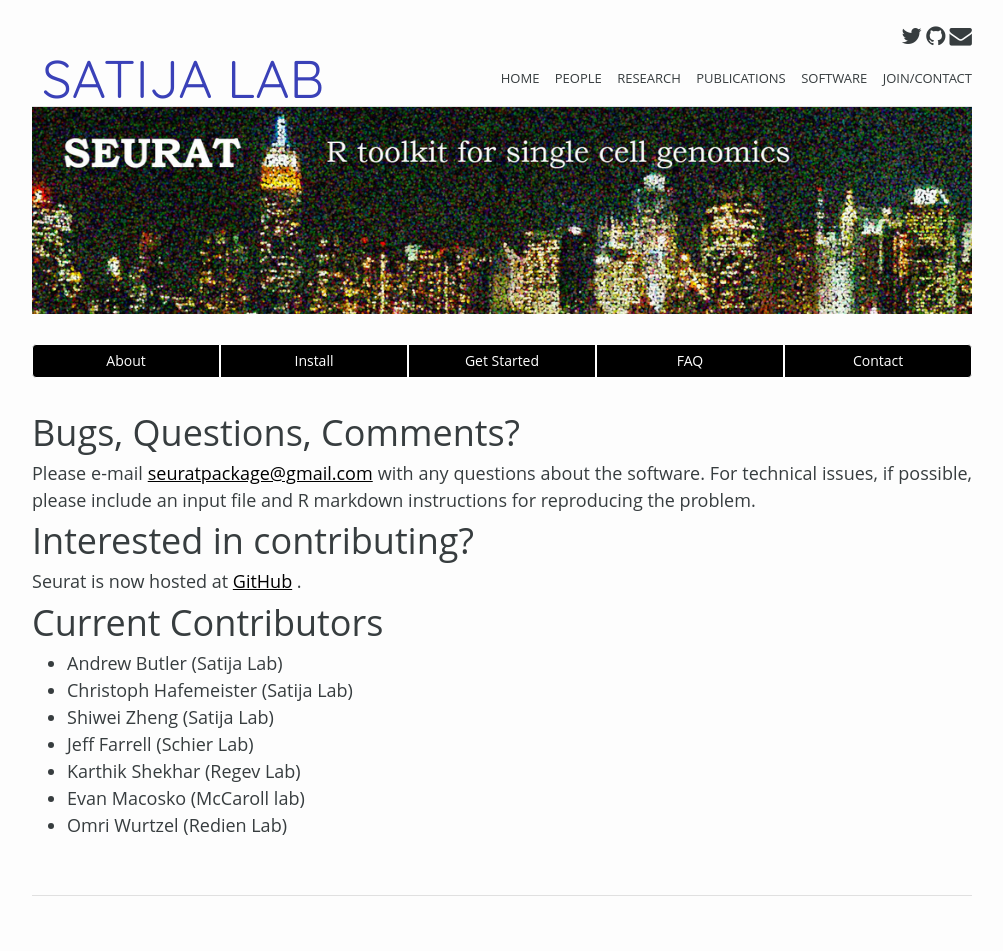
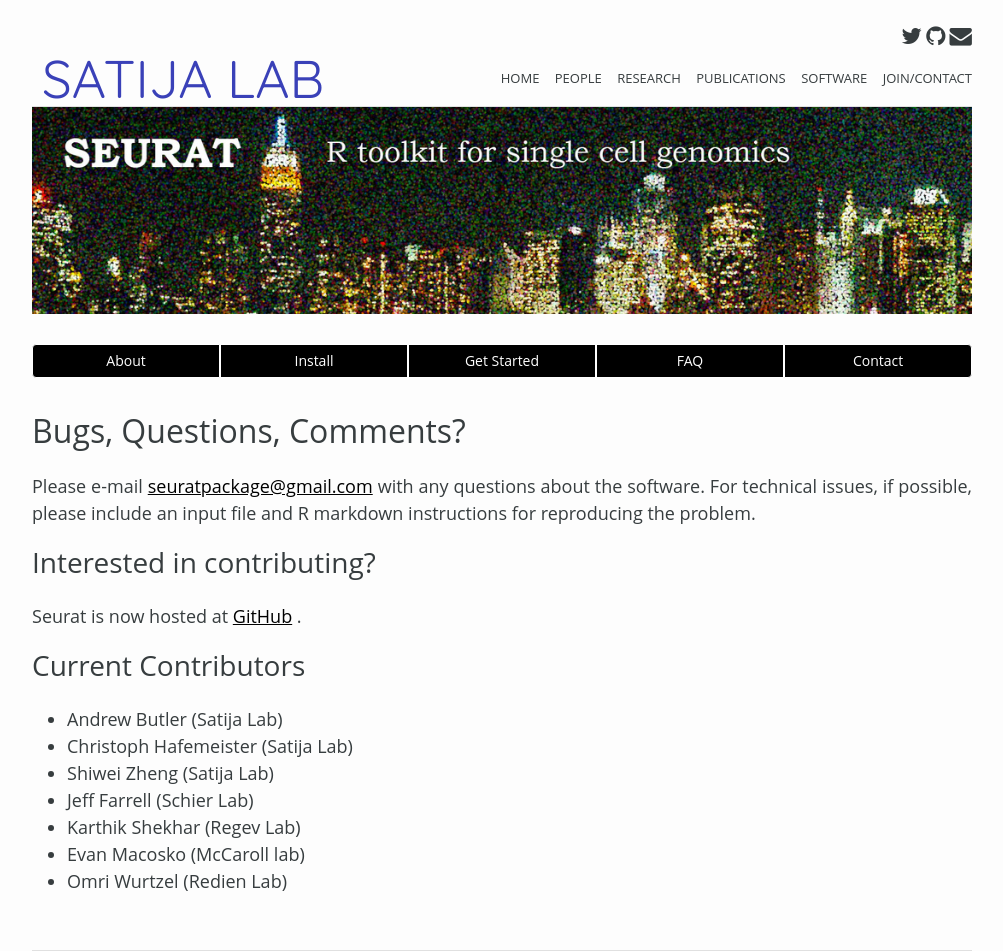
Before and after one commit to jungokasai/satijalab.github.io, a Jekyll site: the page built from software/contact.md, in a window 1280 px wide. Shown: the whole page, without its empty margins (138-1141 px from the left). Built offline with Jekyll 4.4.1, drawn with Linux system fonts in a browser that asks for light colours; nearby versions of some CDN libraries; before the commit the page ends 900 px from its top, so only the background shows below that.

Commit message:
adjust sizing/spacing, update tutorial

````diff
--- a/_sass/_base.scss
+++ b/_sass/_base.scss
@@ -209,6 +209,17 @@
     }
 }
 
+h1{
+    font-size: 32px;
+    margin-bottom: 25px;
+}
+
+h2 {
+    font-size: 28px;
+    margin-bottom:25px;
+    margin-top: 20px;
+}
+
 
 i {
     display: inline-block;
@@ -228,5 +239,4 @@
     a {
             text-decoration:underline;
         }
-
 }
--- a/_sass/_layout.scss
+++ b/_sass/_layout.scss
@@ -336,6 +336,14 @@
     }
 }
 
+.rmarkdown-tutorial{
+    p{
+        font-size: 16px ;
+    }
+    h3{
+        font-size: 26px;
+    }
+}
 
 .get-started{
     h1{
--- a/index.html
+++ b/index.html
@@ -4,7 +4,7 @@
 ---
 
 <div class= "wrapper">
- <h3> Welcome to the Satija Lab </h3>
+ <h1> Welcome to the Satija Lab </h1>
 
 <div class = "front-matter">
         <img class="ny-collab" src="{{ "/img/nygc_nyu.png" | prepend: site.imgurl }}"></img>
--- a/software/contact.md
+++ b/software/contact.md
@@ -7,11 +7,11 @@
 
 Please e-mail [seuratpackage@gmail.com](seuratpackage@gmail.com) with any questions about the software. For technical issues, if possible, please include an input file and R markdown instructions for reproducing the problem.
 
-# Interested in contributing?
+## Interested in contributing?
 
 Seurat is now hosted at [GitHub](https://github.com/{{ site.github_username }}) .
 
-# Current Contributors
+## Current Contributors
 * Andrew Butler (Satija Lab)
 * Christoph Hafemeister (Satija Lab)
 * Shiwei Zheng (Satija Lab)
--- a/software/pbmc-tutorial.Rmd
+++ b/software/pbmc-tutorial.Rmd
@@ -79,7 +79,7 @@
 
 ***
 ### Perform linear dimensional reduction
-Perform PCA on the scaled data. By default, the genes in object@var.genes are used as input, but can be defined using pc.genes. We have typically found that running dimensionality reduction on genes with high-dispersion can improve performance. However, with UMI data - particularly after using RegressOut, we often see that PCA returns similar (albeit slower) results when run on much larger subsets of genes.
+Perform PCA on the scaled data. By default, the genes in object\@var.genes are used as input, but can be defined using pc.genes. We have typically found that running dimensionality reduction on genes with high-dispersion can improve performance. However, with UMI data - particularly after using RegressOut, we often see that PCA returns similar (albeit slower) results when run on much larger subsets of genes.
 
 ```{r ldr, cache=TRUE}
 pbmc <- PCA(pbmc, pc.genes = pbmc@var.genes, do.print = TRUE, pcs.print = 6)
````
Also changed, not shown: other parts of software/pbmc-tutorial.Rmd (+2 -2 lines), _layouts/rmarkdown-tutorial.html (added, +28 -0 lines), software/get_started.md (+3 -3 lines), img/pbmc-tutorial.svg (added), 1 other file.
